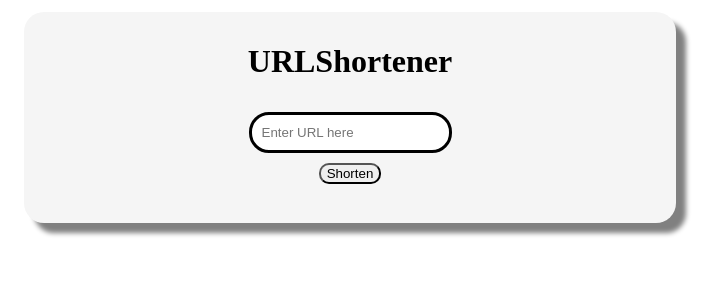
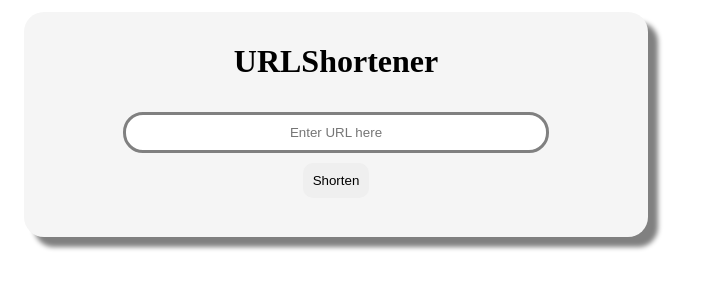
Before and after one commit to Geez14/urlshortener, a Django app: page / in a window 1280 px wide. Shown: the top 300 px of the page, without its empty margins (304-1024 px from the left). Run offline with Django 4.2, Linux system fonts and the light colour scheme; some libraries are stand-ins or nearby versions.

Commit message:
Update index.html

```diff
--- a/templates/index.html
+++ b/templates/index.html
@@ -16,12 +16,14 @@
         }
 
         main {
-            min-width:300px;
+            min-width:500px;
             width: 50%;
         }
         button {
             transition: 0.5s;
-            border-radius:10px
+            border-radius:10px;
+            border:none;
+            padding:10px;
         }
         button:hover {
             transform: scale(1.25);
@@ -29,13 +31,13 @@
 
         #link {
             border-radius: 20px;
-            border: solid black;
+            border: solid gray;
+            width:400px;
+            text-align:center;
             padding:10px;
         }
 
         .card-view {
-            height: 100%;
-            width: 100%;
             padding: 10px;
             display: flex;
             flex-direction: column;
```
